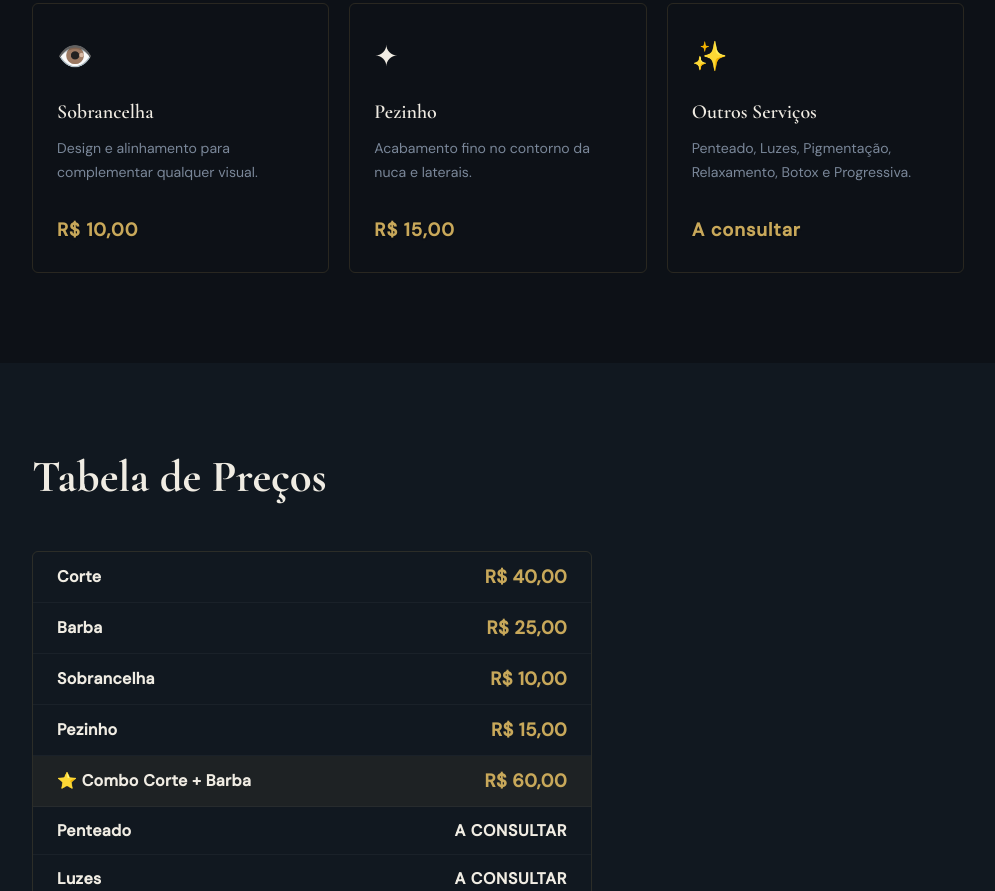
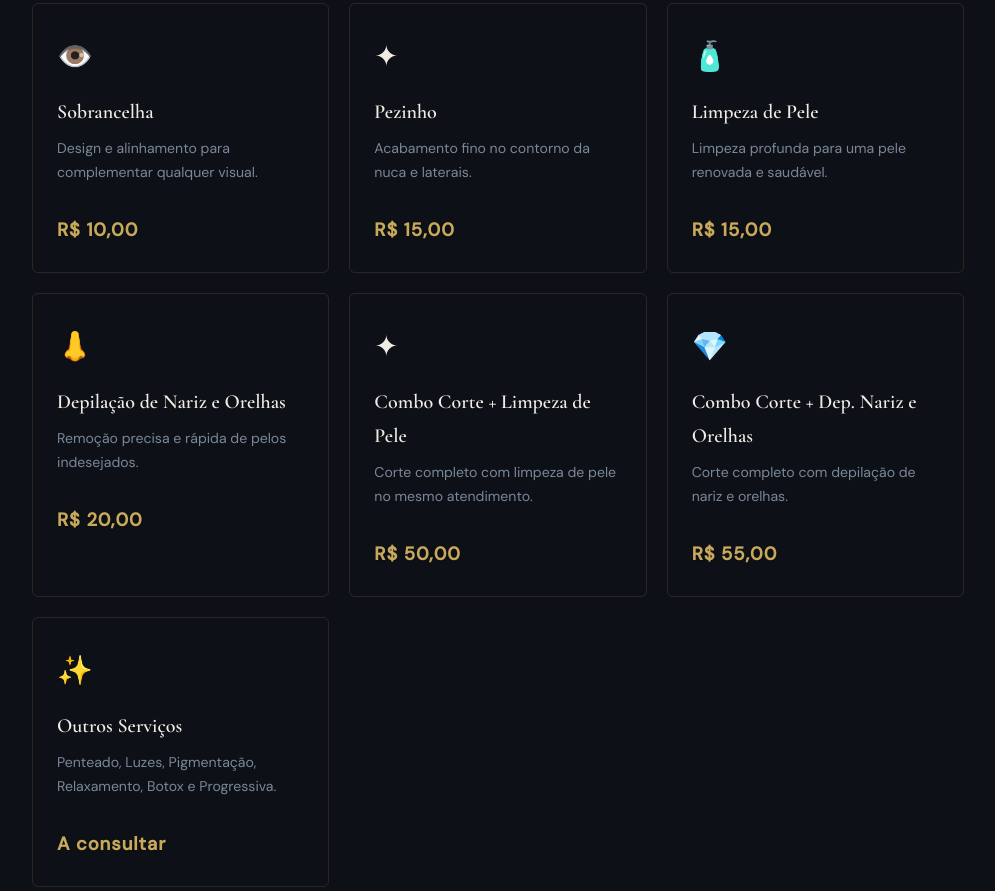
Before and after one commit to HenriqueFagundesS/auracut, a plain HTML site: page index.html in a window 1280 px wide. Shown: the part 1274-2165 px from the top of the page, without its empty margins (142-1137 px from the left). Drawn offline with nearby package versions, Linux system fonts and the light colour scheme.

Commit message:
commit commited

```diff
--- a/index.html
+++ b/index.html
@@ -74,6 +74,34 @@
         </div>
 
         <div class="card">
+          <div class="card-icon">🧴</div>
+          <h3>Limpeza de Pele</h3>
+          <p>Limpeza profunda para uma pele renovada e saudável.</p>
+          <strong>R$ 15,00</strong>
+        </div>
+
+        <div class="card">
+          <div class="card-icon">👃</div>
+          <h3>Depilação de Nariz e Orelhas</h3>
+          <p>Remoção precisa e rápida de pelos indesejados.</p>
+          <strong>R$ 20,00</strong>
+        </div>
+
+        <div class="card">
+          <div class="card-icon">✦</div>
+          <h3>Combo Corte + Limpeza de Pele</h3>
+          <p>Corte completo com limpeza de pele no mesmo atendimento.</p>
+          <strong>R$ 50,00</strong>
+        </div>
+
+        <div class="card">
+          <div class="card-icon">💎</div>
+          <h3>Combo Corte + Dep. Nariz e Orelhas</h3>
+          <p>Corte completo com depilação de nariz e orelhas.</p>
+          <strong>R$ 55,00</strong>
+        </div>
+
+        <div class="card">
           <div class="card-icon">✨</div>
           <h3>Outros Serviços</h3>
           <p>Penteado, Luzes, Pigmentação, Relaxamento, Botox e Progressiva.</p>
@@ -100,6 +128,10 @@
         <div class="price-row"><span>Relaxamento</span><span class="consult">A consultar</span></div>
         <div class="price-row"><span>Botox Capilar</span><span class="consult">A consultar</span></div>
         <div class="price-row"><span>Progressiva</span><span class="consult">A consultar</span></div>
+        <div class="price-row"><span>Limpeza de Pele</span><span>R$ 15,00</span></div>
+        <div class="price-row"><span>Depilação de Nariz e Orelhas</span><span>R$ 20,00</span></div>
+        <div class="price-row"><span>Combo Corte + Limpeza de Pele</span><span>R$ 50,00</span></div>
+        <div class="price-row"><span>Combo Corte + Dep. Nariz e Orelhas</span><span>R$ 55,00</span></div>
       </div>
       <p class="note">* Atendemos a domicílio. Preço pode variar conforme a localização.</p>
     </div>
```
